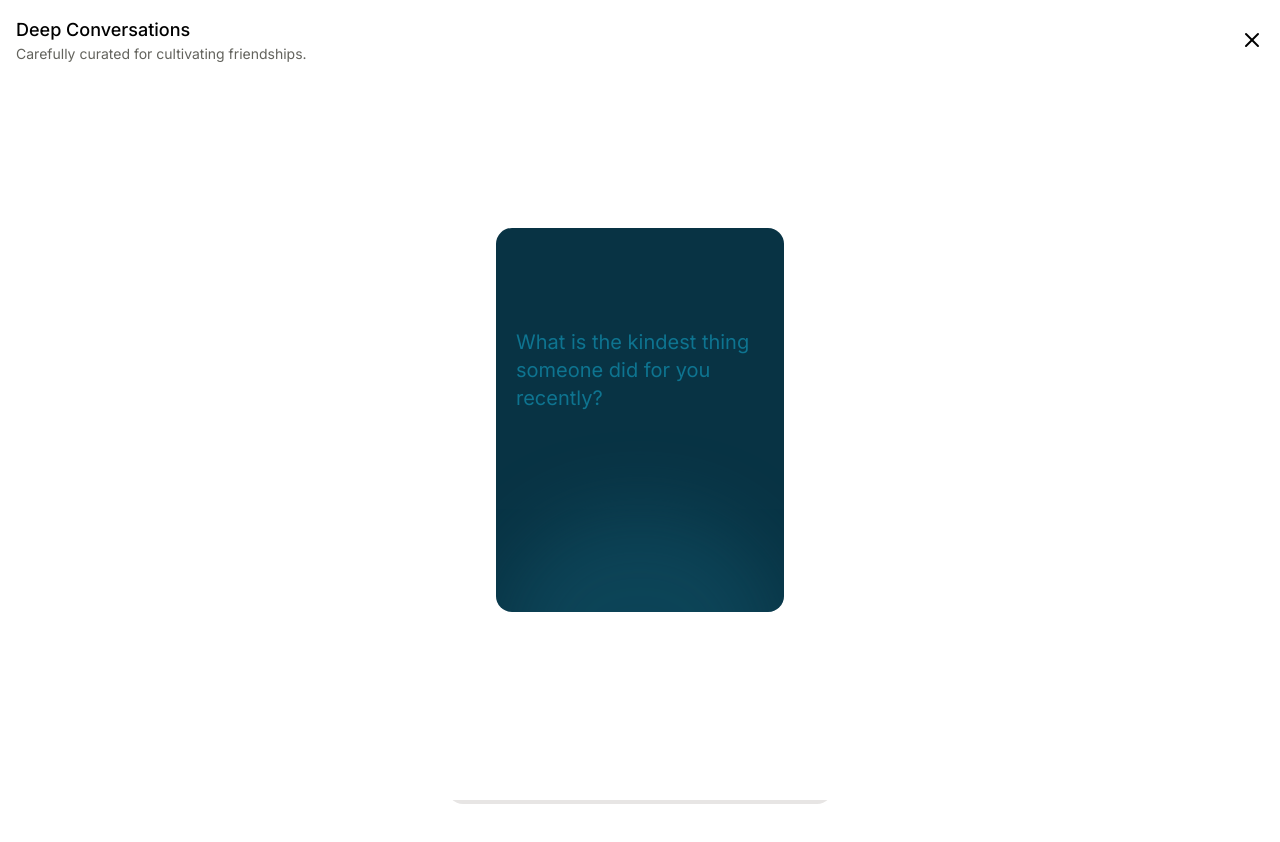
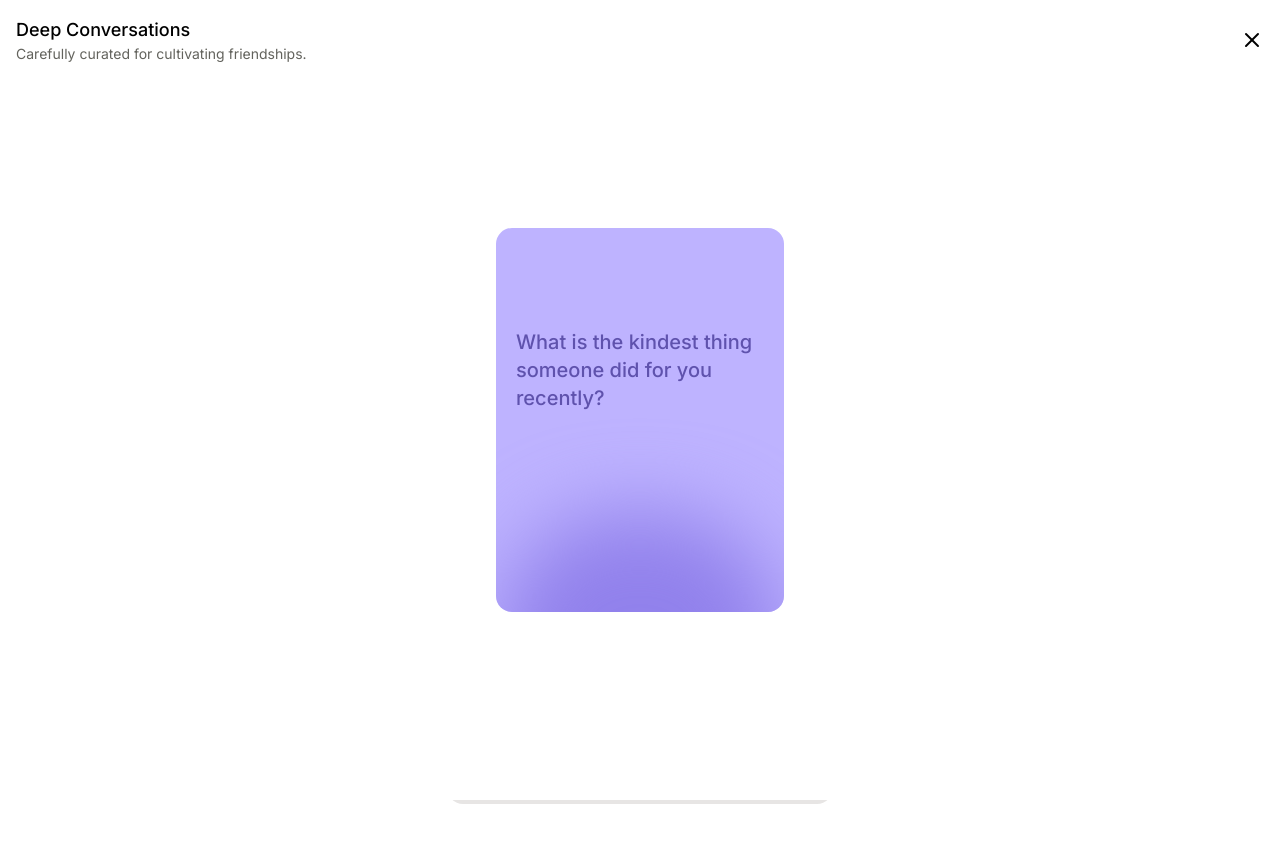
Before and after one commit to malikpiara/earnest, a Next.js app: page / in a window 1280 px wide. Both pictures are taken after a click on the item 640 px from the left and 284 px from the top of the page. Shown: the top 842 px of the page. Built offline with nearby package versions, Linux system fonts and the light colour scheme.

Commit message:
Changed color scheme.

```diff
--- a/components/card.js
+++ b/components/card.js
@@ -31,9 +31,9 @@ export const QuestionCard = ({ question, onSwipeComplete }) => {
             dragConstraints={{ top: -50, bottom: 50, left: 0, right: 0 }}
             whileTap={{ scale: 1.02 }}
             onDragEnd={handleDragEnd}
-            className="flex flex-col md:w-72 md:h-96 h-[85dvh] bg-cyan-950 rounded-2xl overflow-hidden inset-0 m-auto" >
-                <div className="flex text-3xl md:text-xl text-cyan-700 relative top-20 w-9/12 md:w-11/12 md:m-5 ml-10">{question.text}</div>
-                <div className='flex rounded-full w-72 h-72 bg-cyan-800 opacity-40 blur-2xl relative top-40'/>
+            className="flex flex-col md:w-72 md:h-96 h-[85dvh] bg-[#BEB3FF] rounded-2xl overflow-hidden inset-0 m-auto" >
+                <div className="flex text-3xl md:text-xl text-[#5f52ad] relative top-20 w-9/12 md:w-11/12 md:m-5 ml-10 font-medium">{question.text}</div>
+                <div className='flex rounded-full w-72 h-72 bg-[#9181ec] blur-2xl relative top-40'/>
         </motion.div>
     )
 }
```
